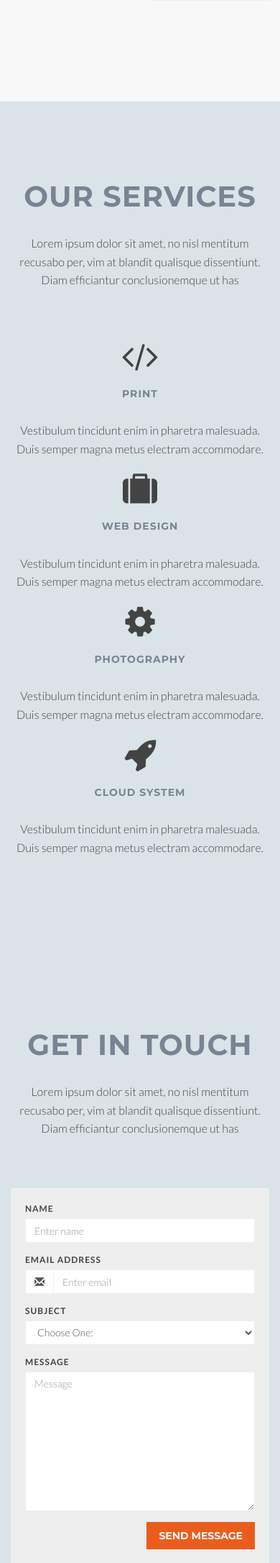
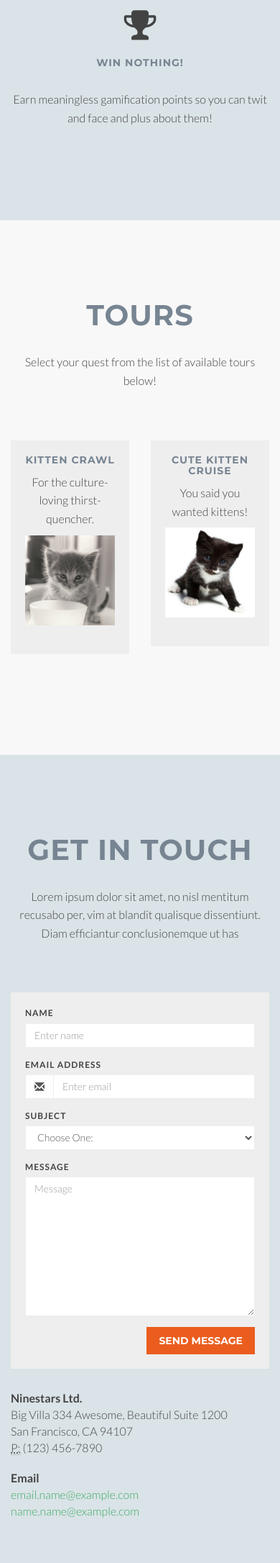
Before and after one commit to benemery/pictour, a Django app: page / in a window 390 px wide. Shown: the part 1538-3710 px from the top of the page at 72% size. After the commit the page ends 3647 px from the top, so only its background shows below. Run offline with Django 3.2, Linux system fonts and the light colour scheme; some libraries are stand-ins or nearby versions.

Commit message:
Initial text/ideas for tours

```diff
--- a/photo_geoip/templates/index.html
+++ b/photo_geoip/templates/index.html
@@ -41,13 +41,10 @@
                 <a class="gn-icon gn-icon-search"><span>Search</span></a>
               </li>
               <li>
-                <a href="#about" class="gn-icon gn-icon-download">About</a>
+                <a href="#how-it-works" class="gn-icon gn-icon-cog">How It Works</a>
               </li>
               <li>
-                <a href="#service" class="gn-icon gn-icon-cog">Service</a>
-              </li>
-              <li>
-                <a href="#works" class="gn-icon gn-icon-help">Works</a>
+                <a href="#available-tours" class="gn-icon gn-icon-download">Tours</a>
               </li>
               <li>
                 <a href="#contact" class="gn-icon gn-icon-archive">Contact</a>
@@ -63,7 +60,7 @@
         <ul class="company-social">
           <li class="social-facebook"><a href="#" target="_blank"><i class="fa fa-facebook"></i></a></li>
           <li class="social-twitter"><a href="#" target="_blank"><i class="fa fa-twitter"></i></a></li>
-          <li class="social-dribble"><a href="#" target="_blank"><i class="fa fa-dribbble"></i></a></li>
+          <!-- <li class="social-dribble"><a href="#" target="_blank"><i class="fa fa-dribbble"></i></a></li> -->
           <li class="social-google"><a href="#" target="_blank"><i class="fa fa-google-plus"></i></a></li>
         </ul>
       </li>
@@ -84,150 +81,135 @@
   </section>
   <!-- /Section: intro -->
 
-	<!-- Section: about -->
-    <section id="about" class="home-section text-center bg-gray">
+  <!-- Section: how-it-works -->
+  <section id="how-it-works" class="home-section text-center">
+
     <div class="heading-about marginbot-50">
       <div class="container">
         <div class="row">
           <div class="col-lg-8 col-lg-offset-2">
-
             <div class="section-heading">
-					<h2>About us</h2>
-					<p>Lorem ipsum dolor sit amet, no nisl mentitum recusabo per, vim at blandit qualisque dissentiunt. Diam efficiantur conclusionemque ut has</p>
-					</div>
-
+              <h2>How PicTour Works</h2>
             </div>
           </div>
         </div>
       </div>
+    </div>
+
     <div class="container">
+      <div class="row">
 
-        <div class="row">
-            <div class="col-xs-6 col-sm-3 col-md-3">
-
-                <div class="team boxed-grey">
-                    <div class="inner">
-						<h5>Anna Hanaceck</h5>
-                        <p class="subtitle">Pixel Crafter</p>
-                        <div class="avatar"><img src="http://www.prepbootstrap.com/Content/images/shared/nine-stars/team/1.jpg" alt="" class="img-responsive" /></div>
+        <div class="col-sm-3 col-md-3">
+          <div class="service-box">
+            <div class="service-icon">
+              <i class="fa fa-dropbox fa-3x"></i>
+            </div>
+            <div class="service-desc">
+              <h5>Connect to Dropbox</h5>
+              <p>
+                Our hastily-assembled server will probably not delete your data.
+              </p>
+            </div>
           </div>
         </div>
 
+        <div class="col-sm-3 col-md-3">
+          <div class="service-box">
+            <div class="service-icon">
+              <i class="fa fa-arrows fa-3x"></i>
             </div>
-			<div class="col-xs-6 col-sm-3 col-md-3">
-
-                <div class="team boxed-grey">
-                    <div class="inner">
-						<h5>Maura Daniels</h5>
-                        <p class="subtitle">Ruby on Rails</p>
-                        <div class="avatar"><img src="http://www.prepbootstrap.com/Content/images/shared/nine-stars/team/2.jpg" alt="" class="img-responsive" /></div>
+            <div class="service-desc">
+              <h5>Pick a Quest</h5>
+              <p>
+                Find a tour to take yourself on!
+                <br/>
+                Your phone is your guide.
+              </p>
             </div>
-
-				</div>
-            </div>
-			<div class="col-xs-6 col-sm-3 col-md-3">
-
-                <div class="team boxed-grey">
-                    <div class="inner">
-						<h5>Jack Briane</h5>
-                        <p class="subtitle">jQuery Ninja</p>
-                        <div class="avatar"><img src="http://www.prepbootstrap.com/Content/images/shared/nine-stars/team/3.jpg" alt="" class="img-responsive" /></div>
           </div>
         </div>
 
+        <div class="col-sm-3 col-md-3">
+          <div class="service-box">
+            <div class="service-icon">
+              <i class="fa fa-photo fa-3x"></i>
             </div>
-			<div class="col-xs-6 col-sm-3 col-md-3">
+            <div class="service-desc">
+              <h5>Take &amp; Sync Photos</h5>
+              <p>Get outside and get snapping! Enable Dropbox's 'Camera Upload' feature.</p>
+            </div>
+          </div>
+        </div>
 
-                <div class="team boxed-grey">
-                    <div class="inner">
-						<h5>Tom Petterson</h5>
-                        <p class="subtitle">Typographer</p>
-                        <div class="avatar"><img src="http://www.prepbootstrap.com/Content/images/shared/nine-stars/team/4.jpg" alt="" class="img-responsive" /></div>
+        <div class="col-sm-3 col-md-3">
+          <div class="service-box">
+            <div class="service-icon">
+              <i class="fa fa-trophy fa-3x"></i>
+            </div>
+            <div class="service-desc">
+              <h5>Win Nothing!</h5>
+              <p>
+                Earn meaningless gamification points so you can twit and face and plus about them!
+              </p>
+            </div>
           </div>
         </div>
 
       </div>
     </div>
-		</div>
   </section>
-	<!-- /Section: about -->
+  <!-- /Section: how-it-works -->
 
-
-	<!-- Section: services -->
-    <section id="service" class="home-section text-center">
+  <!-- Section: available-tours -->
+  <section id="available-tours" class="home-section text-center bg-gray">
 
     <div class="heading-about marginbot-50">
       <div class="container">
         <div class="row">
           <div class="col-lg-8 col-lg-offset-2">
-
             <div class="section-heading">
-					<h2>Our Services</h2>
-					<p>Lorem ipsum dolor sit amet, no nisl mentitum recusabo per, vim at blandit qualisque dissentiunt. Diam efficiantur conclusionemque ut has</p>
-					</div>
-
+              <h2>Tours</h2>
+              <p>Select your quest from the list of available tours below!</p>
             </div>
           </div>
         </div>
       </div>
+    </div>
+
     <div class="container">
+
       <div class="row">
-            <div class="col-sm-3 col-md-3">
 
-                <div class="service-box">
-					<div class="service-icon">
-						<i class="fa fa-code fa-3x"></i>
+        <div class="col-xs-6 col-sm-3 col-md-3">
+          <div class="team boxed-grey">
+            <div class="inner">
+              <h5>Kitten Crawl</h5>
+              <p class="subtitle">For the culture-loving thirst-quencher.</p>
+              <div class="avatar">
+                <img src="static/img/kitten-drink.jpg" width="300" height="300" alt="" class="img-responsive" />
               </div>
-					<div class="service-desc">
-						<h5>Print</h5>
-						<p>Vestibulum tincidunt enim in pharetra malesuada. Duis semper magna metus electram accommodare.</p>
+            </div>
           </div>
         </div>
 
-            </div>
-			<div class="col-sm-3 col-md-3">
-
-                <div class="service-box">
-					<div class="service-icon">
-						<i class="fa fa-suitcase fa-3x"></i>
-					</div>
-					<div class="service-desc">
-						<h5>Web Design</h5>
-						<p>Vestibulum tincidunt enim in pharetra malesuada. Duis semper magna metus electram accommodare.</p>
+        <div class="col-xs-6 col-sm-3 col-md-3">
+          <div class="team boxed-grey">
+            <div class="inner">
+              <h5>Cute Kitten Cruise</h5>
+              <p class="subtitle">You said you wanted kittens!</p>
+              <div class="avatar">
+                <img src="static/img/kitten.jpg" width="300" height="300" alt="" class="img-responsive" />
               </div>
             </div>
-
-            </div>
-			<div class="col-sm-3 col-md-3">
-
-                <div class="service-box">
-					<div class="service-icon">
-						<i class="fa fa-cog fa-3x"></i>
-					</div>
-					<div class="service-desc">
-						<h5>Photography</h5>
-						<p>Vestibulum tincidunt enim in pharetra malesuada. Duis semper magna metus electram accommodare.</p>
-					</div>
-                </div>
-
-            </div>
-			<div class="col-sm-3 col-md-3">
-
-                <div class="service-box">
-					<div class="service-icon">
-						<i class="fa fa-rocket fa-3x"></i>
-					</div>
-					<div class="service-desc">
-						<h5>Cloud System</h5>
-						<p>Vestibulum tincidunt enim in pharetra malesuada. Duis semper magna metus electram accommodare.</p>
           </div>
         </div>
 
       </div>
     </div>
-		</div>
   </section>
-	<!-- /Section: services -->
+  <!-- /Section: available-tours -->
+
+
 
 
 
```
Also changed, not shown: photo_geoip/static/img/kitten-drink.jpg (added), photo_geoip/static/img/kitten.jpg (added). Lines whose indentation alone changed are shown as unchanged.
